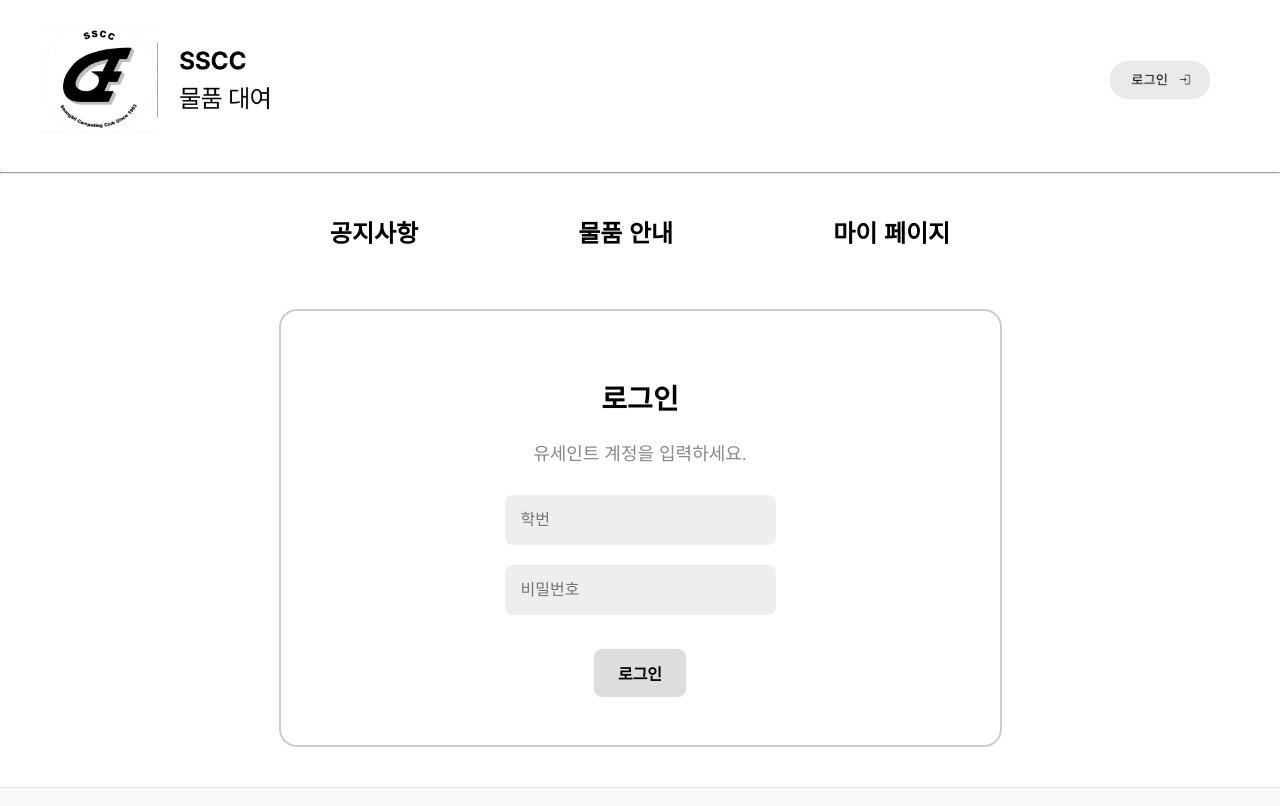
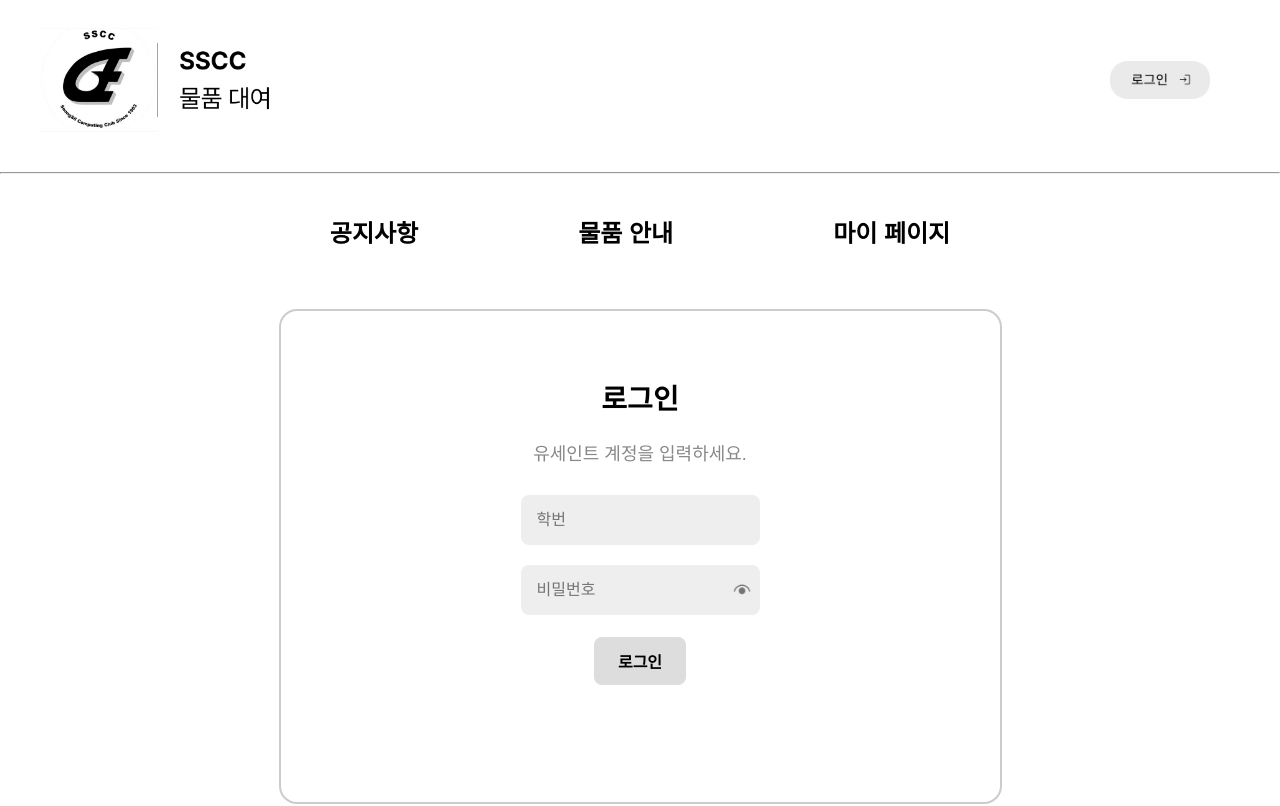
Before and after one commit to SSCC-Library/SSCCtal-FE.WEB, a React (Create React App) app: page /login in a window 1280 px wide. Shown: the top 806 px of the page. Built offline with nearby package versions, Linux system fonts and the light colour scheme; a web font is replaced by a local one.

Commit message:
feat: 토글로 비번 확인 코드 추가 (#23)

```diff
--- a/src/pages/Login.jsx
+++ b/src/pages/Login.jsx
@@ -7,6 +7,7 @@ const Login = () => {
   const [studentId, setStudentId] = useState('');
   const [password, setPassword] = useState('');
   const [error, setError] = useState('');
+  const [showPassword, setShowPassword] = useState(false);
 
   const handleLogin = async (e) => {
     e.preventDefault();
@@ -40,25 +41,62 @@ const Login = () => {
       <h3>로그인</h3>
       <p className="subtext">유세인트 계정을 입력하세요.</p>
       <form className="login-form" onSubmit={handleLogin}>
+        <div style={{ display: "flex", flexDirection: "column", gap: 0 }}>
           <input
             type="text"
             placeholder="학번"
             value={studentId}
             onChange={(e) => setStudentId(e.target.value)}
-          required
+            style={{
+              width: '100%',
+              boxSizing: 'border-box'
+            }}
           />
+          <div style={{ position: 'relative', marginTop: '0px' }}>
             <input
-          type="password"
+              type={showPassword ? 'text' : 'password'}
               placeholder="비밀번호"
               value={password}
               onChange={(e) => {
                 const filtered = e.target.value.replace(/[^\x20-\x7E]/g, '');
                 setPassword(filtered);
               }}
-          required
+              style={{
+                width: '100%',
+                boxSizing: 'border-box'
+              }}
             />
-        <button type="submit">로그인</button>
-        {error && <p className="error-msg">{error}</p>}
+            <div
+              style={{
+                position: 'absolute',
+                right: '8px',
+                top: '50%',
+                transform: 'translateY(-50%)',
+                display: 'flex',
+                alignItems: 'center',
+                justifyContent: 'flex-end',
+                height: '100%'
+              }}
+            >
+              <img
+                src={showPassword ? '/img/login/eye-slash.png' : '/img/login/eye.png'}
+                alt={showPassword ? "비밀번호 숨기기" : "비밀번호 보기"}
+                onClick={() => setShowPassword((prev) => !prev)}
+                style={{
+                  width: '20px',
+                  height: '20px',
+                  cursor: 'pointer',
+                  userSelect: 'none'
+                }}
+                tabIndex={-1}
+              />
+            </div>
+          </div>
+        </div>
+        <button type="submit" style={{ marginTop: '12px' }}>로그인</button>
+        <div style={{ minHeight: '1.2em', marginTop: '4px' }}>
+          <p className="error-msg">{error || '\u00A0'}</p>
+        </div>
       </form>
     </div>
   );
```
Lines whose indentation alone changed are shown as unchanged.
